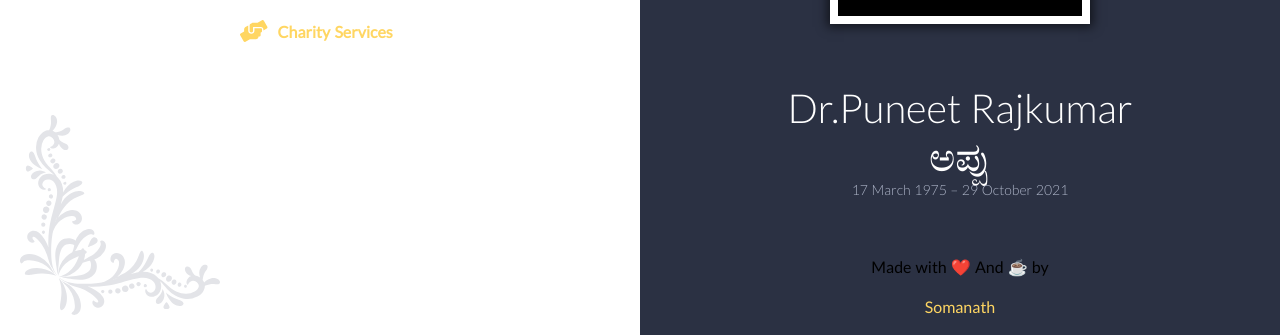
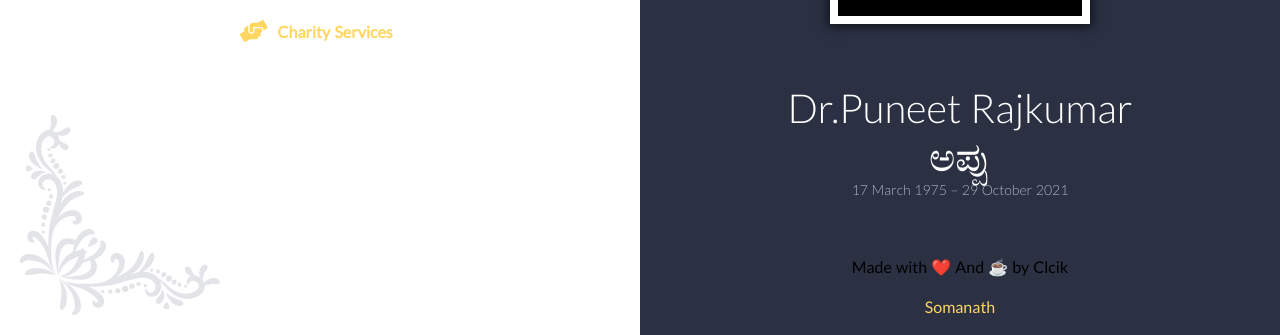
Before and after one commit to somuappu75/tribute, a plain HTML site: page index.html in a window 1280 px wide. Shown: the part 465-800 px from the top of the page. Drawn offline with Linux system fonts and the light colour scheme; a script that the page names is missing.

Commit message:
click added

```diff
--- a/index.html
+++ b/index.html
@@ -421,7 +421,7 @@ a:hover {
                         <h1 class="title">In Loving Memory </h1> <img height="292" src="images/Puneetfront2.jpg" alt="In loving memory">
                         <div class="subtitle">
                             <div class="name">Dr.Puneet Rajkumar<br>ಅಪ್ಪು<br></div>17 March 1975 – 29 October 2021<br></div>
-						Made with ❤️ And ☕ by<a href="https://somuappu75.github.io/Mydevprofile/"style="color: #FFD662"target="_blank">Somanath</a>
+						Made with ❤️ And ☕ by Clcik<a href="https://somuappu75.github.io/Mydevprofile/"style="color: #FFD662"target="_blank">Somanath</a>
 
                     </div>
                 </div>
```
